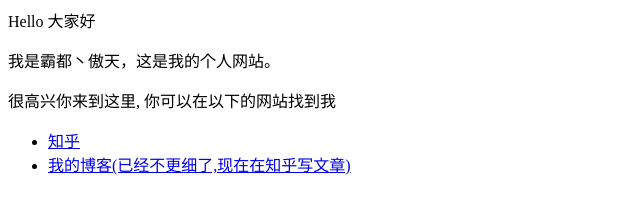
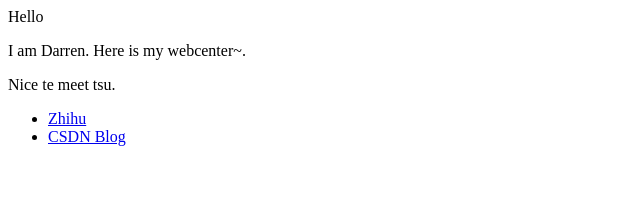
Before and after one commit to alinasina/alinasina1.github.io, a plain HTML site: page index.html in a window 1280 px wide. Shown: the whole page, without its empty margins (0-640 px from the left). Drawn offline with Linux system fonts and the light colour scheme.

Commit message:
Update index.html

```diff
--- a/index.html
+++ b/index.html
@@ -1,8 +1,8 @@
-<p>Hello 大家好</p>
-<p>我是霸都丶傲天，这是我的个人网站。 </p>
-<p>很高兴你来到这里, 你可以在以下的网站找到我</p>
+<p>Hello</p>
+<p>I am Darren. Here is my webcenter~. </p>
+<p>Nice te meet tsu.</p>
 
 <ul>
-  <li> <a href="https://www.zhihu.com/people/alinasina">知乎</a> </li>
-  <li> <a href="https://blog.csdn.net/alinasina?type=blog">我的博客(已经不更细了,现在在知乎写文章)</a> </li>
+  <li> <a href="https://www.zhihu.com/people/alinasina">Zhihu</a> </li>
+  <li> <a href="https://blog.csdn.net/alinasina?type=blog">CSDN Blog</a> </li>
 </ul>
```
